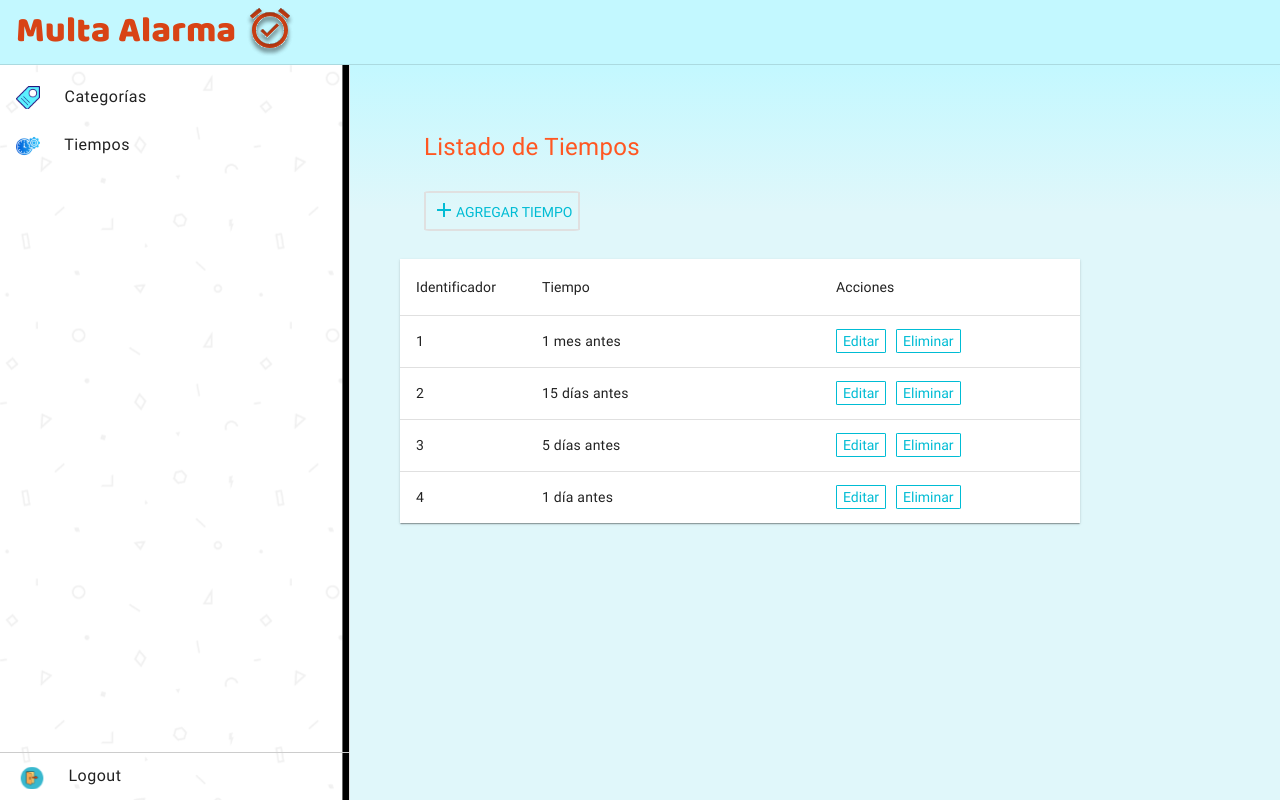
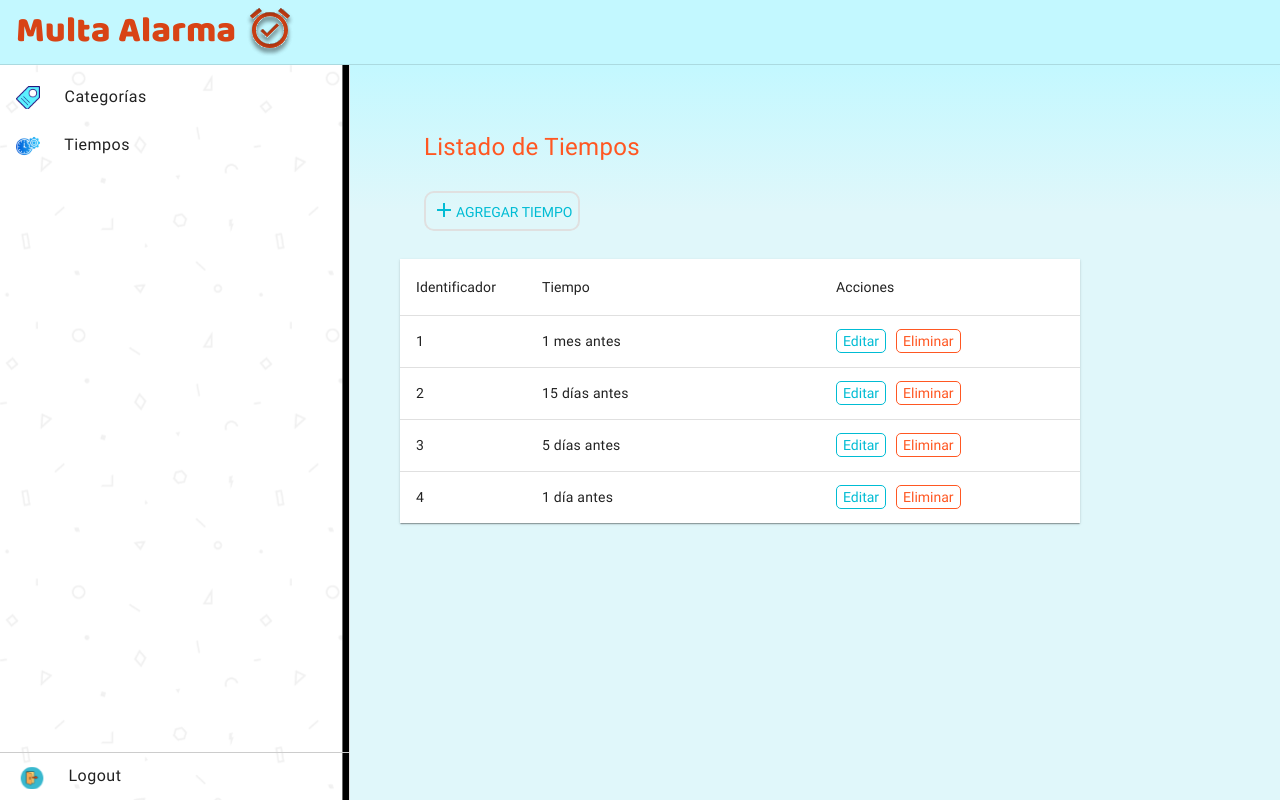
Before and after one commit to Miltonbel/multa-alarma-v1, an Angular app: page /time in a window 1280 px wide. Built offline with nearby package versions, Linux system fonts and the light colour scheme.

Commit message:
Update buttons

```diff
--- a/src/app/time/time-list/time-list.component.html
+++ b/src/app/time/time-list/time-list.component.html
@@ -7,7 +7,6 @@
     <mat-toolbar-row>
       <button mat-icon-button id="btnAgregarTiempo" routerLink="/addTime">
         <mat-icon id="iconAdd">add</mat-icon>
-
         <span id="spanAgregarTiempo">Agregar Tiempo</span>
       </button>
     </mat-toolbar-row>
@@ -30,7 +29,7 @@
         <button mat-button class="custom-button custom-btn" (click)="editarTiempo(element)">
           Editar
         </button>
-        <button mat-button class="custom-btn" (click)="eliminarTiempo(element)">
+        <button mat-button class="custom-btn-orange" (click)="eliminarTiempo(element)">
           Eliminar
         </button>
       </td>
--- a/src/app/time/time-list/time-list.component.scss
+++ b/src/app/time/time-list/time-list.component.scss
@@ -58,7 +58,7 @@ button.mat-icon-button {
   background: none;
   border-color: $gray-88;
   border-style: solid;
-  border-radius: 4%;
+  border-radius: 10px;
   border-width: 0.1em;
 }
 
@@ -71,11 +71,21 @@ button.mat-icon-button {
   background: none;
   border-color: $gray-88;
   border-style: solid;
-  border-radius: 4%;
+  border-radius: 5px;
   color: $primary-color;
   border-color: $primary-color;
   border-width: 0.1em;
+}
 
+.custom-btn-orange {
+  font-size: 14px;
+  background: none;
+  border-color: $gray-88;
+  border-style: solid;
+  border-radius: 5px;
+  color: $background-color-letter-type-2;
+  border-color: $background-color-letter-type-2;
+  border-width: 0.1em;
 }
 
 .page-title {
```
